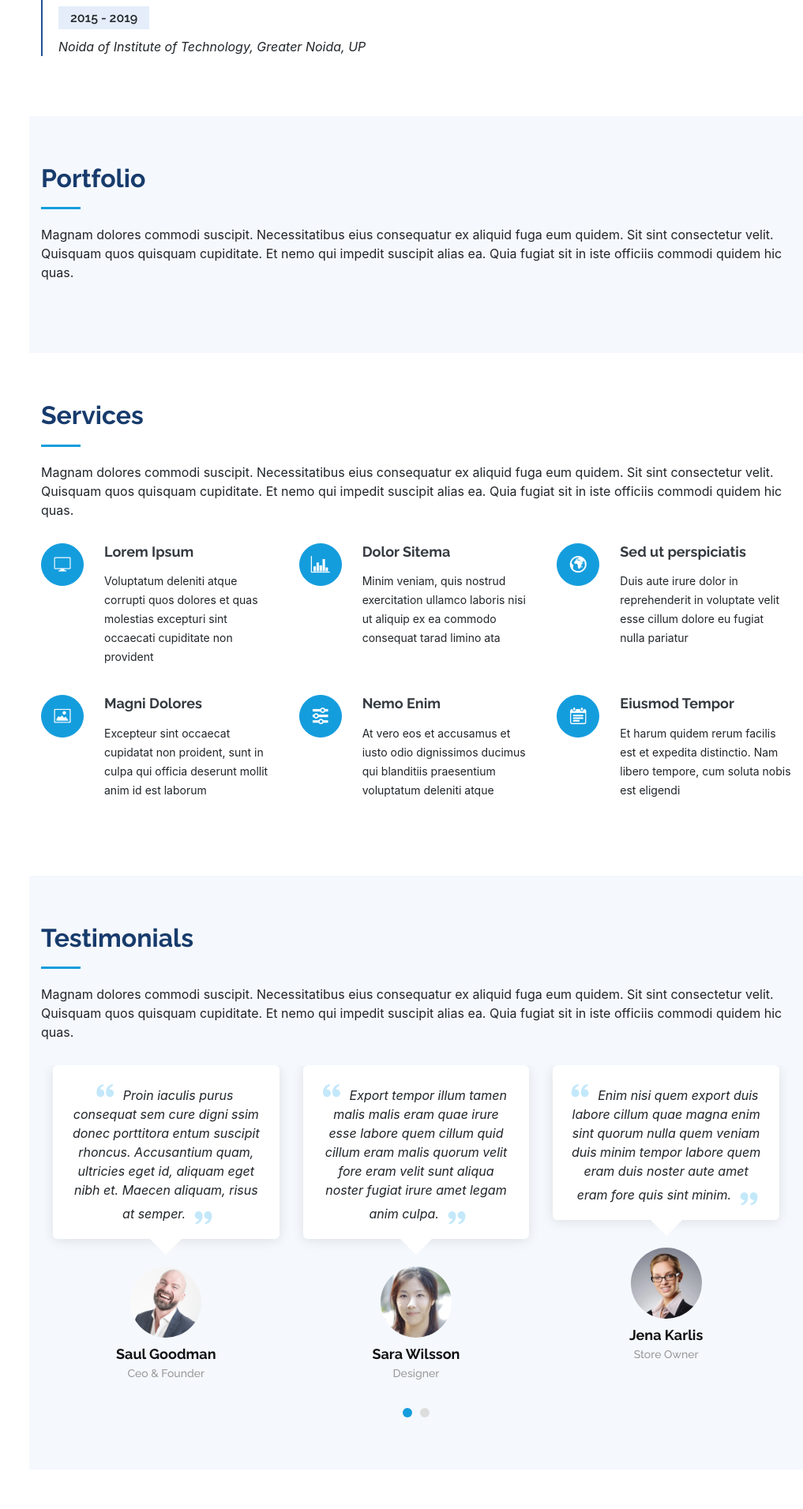
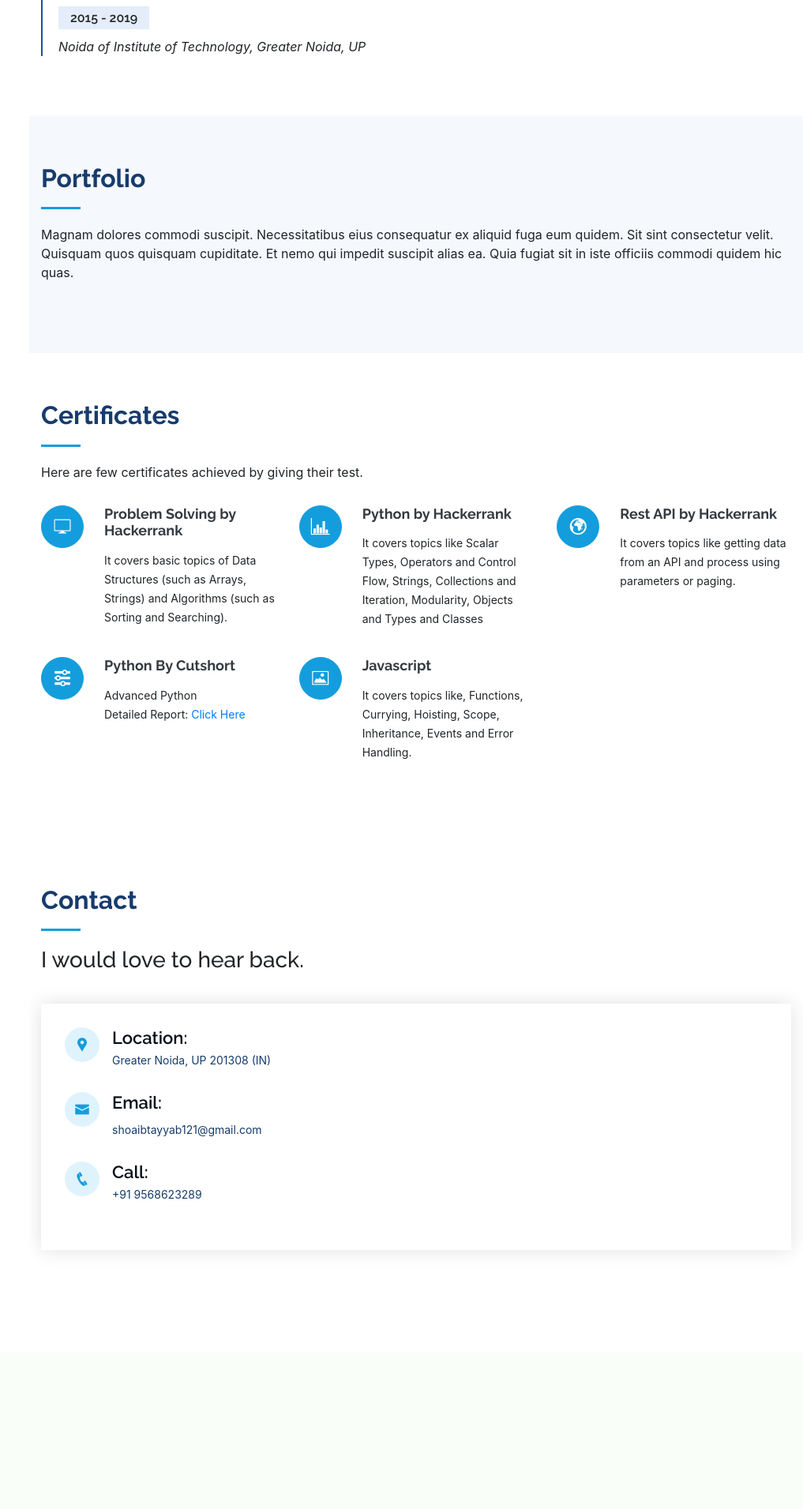
Before and after one commit to ShahrukhAfzal/mywebsite, a Django app: page / in a window 1280 px wide. Shown: the part 2329-4240 px from the top of the page at 79% size, without its empty margins (263-1280 px from the left). After the commit the page ends 3914 px from the top, so only its background shows below. Run offline with Django 3.2, Linux system fonts and the light colour scheme; some libraries are stand-ins or nearby versions.

Commit message:
UI enhancement

```diff
--- a/homepage/templates/index.html
+++ b/homepage/templates/index.html
@@ -64,7 +64,7 @@
           <li><a href="#about"><i class="bx bx-user"></i> <span>About</span></a></li>
           <li><a href="#resume"><i class="bx bx-file-blank"></i> <span>Resume</span></a></li>
           <li><a href="#portfolio"><i class="bx bx-book-content"></i> Portfolio</a></li>
-          <li><a href="#services"><i class="bx bx-server"></i> Services</a></li>
+          <li><a href="#services"><i class="bx bx-server"></i> Certificates</a></li>
           <li><a href="#contact"><i class="bx bx-envelope"></i> Contact</a></li>
 
         </ul>
@@ -259,116 +259,45 @@
       <div class="container">
 
         <div class="section-title">
-          <h2>Services</h2>
-          <p>Magnam dolores commodi suscipit. Necessitatibus eius consequatur ex aliquid fuga eum quidem. Sit sint consectetur velit. Quisquam quos quisquam cupiditate. Et nemo qui impedit suscipit alias ea. Quia fugiat sit in iste officiis commodi quidem hic quas.</p>
+          <h2>Certificates</h2>
+          <p>Here are few certificates achieved by giving their test.</p>
         </div>
 
         <div class="row">
           <div class="col-lg-4 col-md-6 icon-box" data-aos="fade-up">
             <div class="icon"><i class="icofont-computer"></i></div>
-            <h4 class="title"><a href="">Lorem Ipsum</a></h4>
-            <p class="description">Voluptatum deleniti atque corrupti quos dolores et quas molestias excepturi sint occaecati cupiditate non provident</p>
+            <h4 class="title"><a href="https://www.hackerrank.com/certificates/ce6526f2c4d4" target="_blank">Problem Solving by Hackerrank</a></h4>
+            <p class="description">It covers basic topics of Data Structures (such as Arrays, Strings) and Algorithms (such as Sorting and Searching).</p>
           </div>
           <div class="col-lg-4 col-md-6 icon-box" data-aos="fade-up" data-aos-delay="100">
             <div class="icon"><i class="icofont-chart-bar-graph"></i></div>
-            <h4 class="title"><a href="">Dolor Sitema</a></h4>
-            <p class="description">Minim veniam, quis nostrud exercitation ullamco laboris nisi ut aliquip ex ea commodo consequat tarad limino ata</p>
+            <h4 class="title"><a href="https://www.hackerrank.com/certificates/0fec6d65492e">Python by Hackerrank</a></h4>
+            <p class="description">It covers topics like Scalar Types, Operators and Control Flow, Strings, Collections and Iteration, Modularity, Objects and Types and Classes</p>
           </div>
           <div class="col-lg-4 col-md-6 icon-box" data-aos="fade-up" data-aos-delay="200">
             <div class="icon"><i class="icofont-earth"></i></div>
-            <h4 class="title"><a href="">Sed ut perspiciatis</a></h4>
-            <p class="description">Duis aute irure dolor in reprehenderit in voluptate velit esse cillum dolore eu fugiat nulla pariatur</p>
+            <h4 class="title"><a href="https://www.hackerrank.com/certificates/7384ca213cfa">Rest API by Hackerrank</a></h4>
+            <p class="description">It covers topics like getting data from an API and process using parameters or paging.</p>
+          </div>
+          <div class="col-lg-4 col-md-6 icon-box" data-aos="fade-up" data-aos-delay="400">
+            <div class="icon"><i class="icofont-settings"></i></div>
+            <h4 class="title"><a href="https://cutshort.io/certificate/23932">Python By Cutshort</a></h4>
+            <p class="description">Advanced Python<br> Detailed Report: <a href ="https://doselect.com/reports/test?access_code=YjQe6dbLuTIuDRw3Wp%2B3uNklvEuV1M42rXsO4J8oRGADn4h905SRyfRRtZN3YyI6BrGr3ghkUBp/N7bkAZHzYA/lIoswLdUGxG4cYL/%2BrDY%3D" target="_blank">Click Here</a> </p>
           </div>
           <div class="col-lg-4 col-md-6 icon-box" data-aos="fade-up" data-aos-delay="300">
             <div class="icon"><i class="icofont-image"></i></div>
-            <h4 class="title"><a href="">Magni Dolores</a></h4>
-            <p class="description">Excepteur sint occaecat cupidatat non proident, sunt in culpa qui officia deserunt mollit anim id est laborum</p>
+            <h4 class="title"><a href="https://www.hackerrank.com/certificates/53153817fc3c">Javascript</a></h4>
+            <p class="description">It covers topics like, Functions, Currying, Hoisting, Scope, Inheritance, Events and Error Handling.</p>
           </div>
-          <div class="col-lg-4 col-md-6 icon-box" data-aos="fade-up" data-aos-delay="400">
-            <div class="icon"><i class="icofont-settings"></i></div>
-            <h4 class="title"><a href="">Nemo Enim</a></h4>
-            <p class="description">At vero eos et accusamus et iusto odio dignissimos ducimus qui blanditiis praesentium voluptatum deleniti atque</p>
-          </div>
-          <div class="col-lg-4 col-md-6 icon-box" data-aos="fade-up" data-aos-delay="500">
+<!--           <div class="col-lg-4 col-md-6 icon-box" data-aos="fade-up" data-aos-delay="500">
             <div class="icon"><i class="icofont-tasks-alt"></i></div>
             <h4 class="title"><a href="">Eiusmod Tempor</a></h4>
             <p class="description">Et harum quidem rerum facilis est et expedita distinctio. Nam libero tempore, cum soluta nobis est eligendi</p>
-          </div>
+          </div> -->
         </div>
 
       </div>
     </section><!-- End Services Section -->
-
-    <!-- ======= Testimonials Section ======= -->
-    <section id="testimonials" class="testimonials section-bg">
-      <div class="container">
-
-        <div class="section-title">
-          <h2>Testimonials</h2>
-          <p>Magnam dolores commodi suscipit. Necessitatibus eius consequatur ex aliquid fuga eum quidem. Sit sint consectetur velit. Quisquam quos quisquam cupiditate. Et nemo qui impedit suscipit alias ea. Quia fugiat sit in iste officiis commodi quidem hic quas.</p>
-        </div>
-
-        <div class="owl-carousel testimonials-carousel">
-
-          <div class="testimonial-item" data-aos="fade-up">
-            <p>
-              <i class="bx bxs-quote-alt-left quote-icon-left"></i>
-              Proin iaculis purus consequat sem cure digni ssim donec porttitora entum suscipit rhoncus. Accusantium quam, ultricies eget id, aliquam eget nibh et. Maecen aliquam, risus at semper.
-              <i class="bx bxs-quote-alt-right quote-icon-right"></i>
-            </p>
-            <img src="assets/img/testimonials/testimonials-1.jpg" class="testimonial-img" alt="">
-            <h3>Saul Goodman</h3>
-            <h4>Ceo &amp; Founder</h4>
-          </div>
-
-          <div class="testimonial-item" data-aos="fade-up" data-aos-delay="100">
-            <p>
-              <i class="bx bxs-quote-alt-left quote-icon-left"></i>
-              Export tempor illum tamen malis malis eram quae irure esse labore quem cillum quid cillum eram malis quorum velit fore eram velit sunt aliqua noster fugiat irure amet legam anim culpa.
-              <i class="bx bxs-quote-alt-right quote-icon-right"></i>
-            </p>
-            <img src="assets/img/testimonials/testimonials-2.jpg" class="testimonial-img" alt="">
-            <h3>Sara Wilsson</h3>
-            <h4>Designer</h4>
-          </div>
-
-          <div class="testimonial-item" data-aos="fade-up" data-aos-delay="200">
-            <p>
-              <i class="bx bxs-quote-alt-left quote-icon-left"></i>
-              Enim nisi quem export duis labore cillum quae magna enim sint quorum nulla quem veniam duis minim tempor labore quem eram duis noster aute amet eram fore quis sint minim.
-              <i class="bx bxs-quote-alt-right quote-icon-right"></i>
-            </p>
-            <img src="assets/img/testimonials/testimonials-3.jpg" class="testimonial-img" alt="">
-            <h3>Jena Karlis</h3>
-            <h4>Store Owner</h4>
-          </div>
-
-          <div class="testimonial-item" data-aos="fade-up" data-aos-delay="300">
-            <p>
-              <i class="bx bxs-quote-alt-left quote-icon-left"></i>
-              Fugiat enim eram quae cillum dolore dolor amet nulla culpa multos export minim fugiat minim velit minim dolor enim duis veniam ipsum anim magna sunt elit fore quem dolore labore illum veniam.
-              <i class="bx bxs-quote-alt-right quote-icon-right"></i>
-            </p>
-            <img src="assets/img/testimonials/testimonials-4.jpg" class="testimonial-img" alt="">
-            <h3>Matt Brandon</h3>
-            <h4>Freelancer</h4>
-          </div>
-
-          <div class="testimonial-item" data-aos="fade-up" data-aos-delay="400">
-            <p>
-              <i class="bx bxs-quote-alt-left quote-icon-left"></i>
-              Quis quorum aliqua sint quem legam fore sunt eram irure aliqua veniam tempor noster veniam enim culpa labore duis sunt culpa nulla illum cillum fugiat legam esse veniam culpa fore nisi cillum quid.
-              <i class="bx bxs-quote-alt-right quote-icon-right"></i>
-            </p>
-            <img src="assets/img/testimonials/testimonials-5.jpg" class="testimonial-img" alt="">
-            <h3>John Larson</h3>
-            <h4>Entrepreneur</h4>
-          </div>
-
-        </div>
-
-      </div>
-    </section><!-- End Testimonials Section -->
 
     <!-- ======= Contact Section ======= -->
     <section id="contact" class="contact">
```
